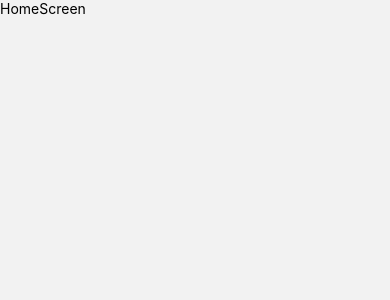
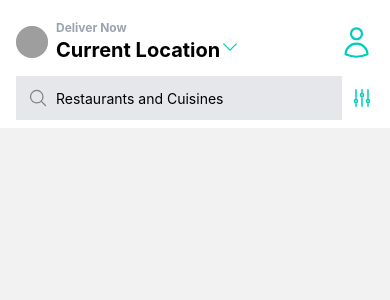
Before and after one commit to zoharkiks/deliveroo, a React Native app: screen /Home in a window 390 px wide. Shown: the top 300 px of the page. Built offline with nearby package versions, Linux system fonts and the light colour scheme; grey boxes are pictures that could not be loaded.

Commit message:
Add searchbar

```diff
--- a/package.json
+++ b/package.json
@@ -16,8 +16,10 @@
     "nativewind": "^2.0.11",
     "react": "18.0.0",
     "react-native": "0.69.6",
+    "react-native-heroicons": "^3.2.0",
     "react-native-safe-area-context": "4.3.1",
-    "react-native-screens": "~3.15.0"
+    "react-native-screens": "~3.15.0",
+    "react-native-svg": "^9.13.3"
   },
   "devDependencies": {
     "@babel/core": "^7.12.9",
--- a/screens/HomeScreen.js
+++ b/screens/HomeScreen.js
@@ -1,27 +1,59 @@
-import { View, Text } from 'react-native'
-import React, { useLayoutEffect } from 'react'
-import { useNavigation } from '@react-navigation/native'
-import { SafeAreaView } from 'react-native-safe-area-context'
+import { View, Text, Image, TextInput } from "react-native";
+import React, { useLayoutEffect } from "react";
+import { useNavigation } from "@react-navigation/native";
+import { SafeAreaView } from "react-native-safe-area-context";
+import {
+  UserIcon,
+  ChevronDownIcon,
+  MagnifyingGlassIcon,
+  AdjustmentsVerticalIcon,
+} from "react-native-heroicons/outline";
 
 const HomeScreen = () => {
+  const navigation = useNavigation();
 
-const navigation = useNavigation()
-
-useLayoutEffect(() => {
-  navigation.setOptions({
-    headerShown:false
-  })
-
-
-}, [])
+  useLayoutEffect(() => {
+    navigation.setOptions({
+      headerShown: false,
+    });
+  }, []);
 
   return (
+    <SafeAreaView className="bg-white pt-5">
+      {/* Header */}
+      <View className="flex-row pb-3 items-center mx-4 space-x-2">
+        <Image
+          source={{
+            uri: "https://www.w3schools.com/howto/img_avatar2.png",
+          }}
+          className="h-7 w-7 rounded-full p-4 bg-gray-300 "
+        />
 
+        <View className="flex-1">
+          <Text className="font-bold text-gray-400  text-xs">Deliver Now</Text>
+          <Text className="font-bold text-xl ">
+            Current Location
+            <ChevronDownIcon size={20} color="#00CCBB" />
+          </Text>
+        </View>
 
-    <SafeAreaView>
-      <Text >HomeScreen</Text>
+        <UserIcon size={35} color="#00CCBB" />
+      </View>
+
+      {/* Search */}
+      <View className='flex-row items-center space-x-2 pb-2 mx-4 '>
+        <View className='flex-row flex-1  bg-gray-200 space-x-2 p-3 items-center'>
+          <MagnifyingGlassIcon size={20} color="gray" />
+          <TextInput placeholder="Restaurants and Cuisines"
+          keyboardType="default"
+          />
+
+        </View>
+
+        <AdjustmentsVerticalIcon color="#00CCBB" />
+      </View>
     </SafeAreaView>
-  )
-}
+  );
+};
 
-export default HomeScreen
+export default HomeScreen;
--- a/tailwind.config.js
+++ b/tailwind.config.js
@@ -1,6 +1,6 @@
 /** @type {import('tailwindcss').Config} */
 module.exports = {
-  content: ["./App.{js,jsx,ts,tsx}", "./<custom directory>/**/*.{js,jsx,ts,tsx}"],
+  content: ["./App.{js,jsx,ts,tsx}", "./screens/**/*.{js,jsx,ts,tsx}"],
   theme: {
     extend: {},
   },
```
Also changed, not shown: 2 other files (tests, documents, lock files or other folders).
